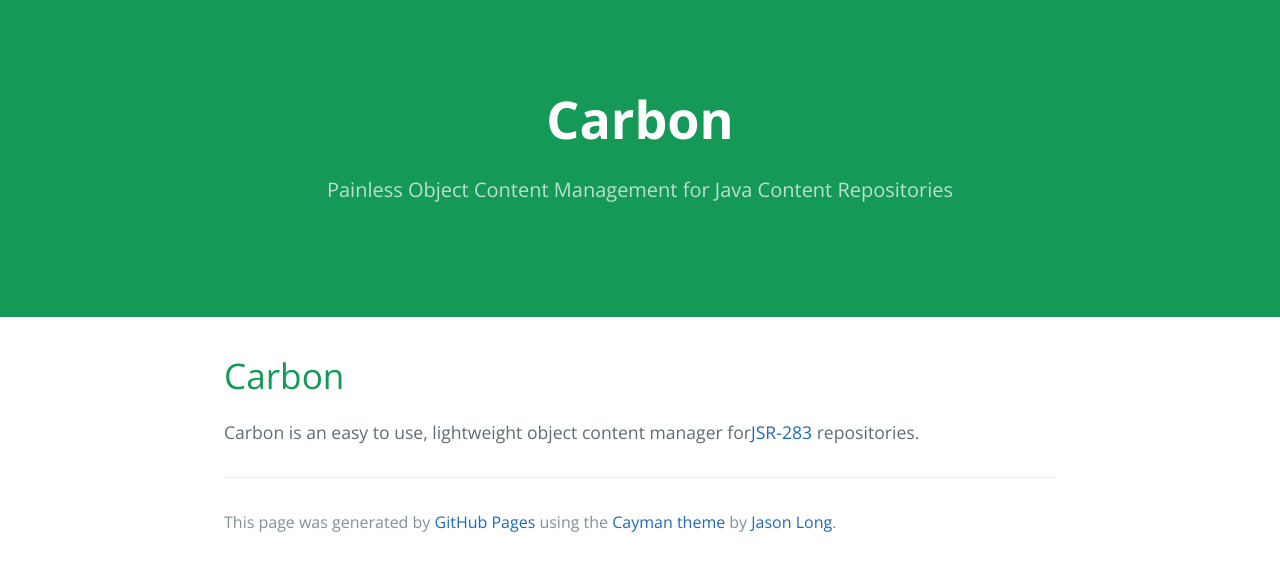
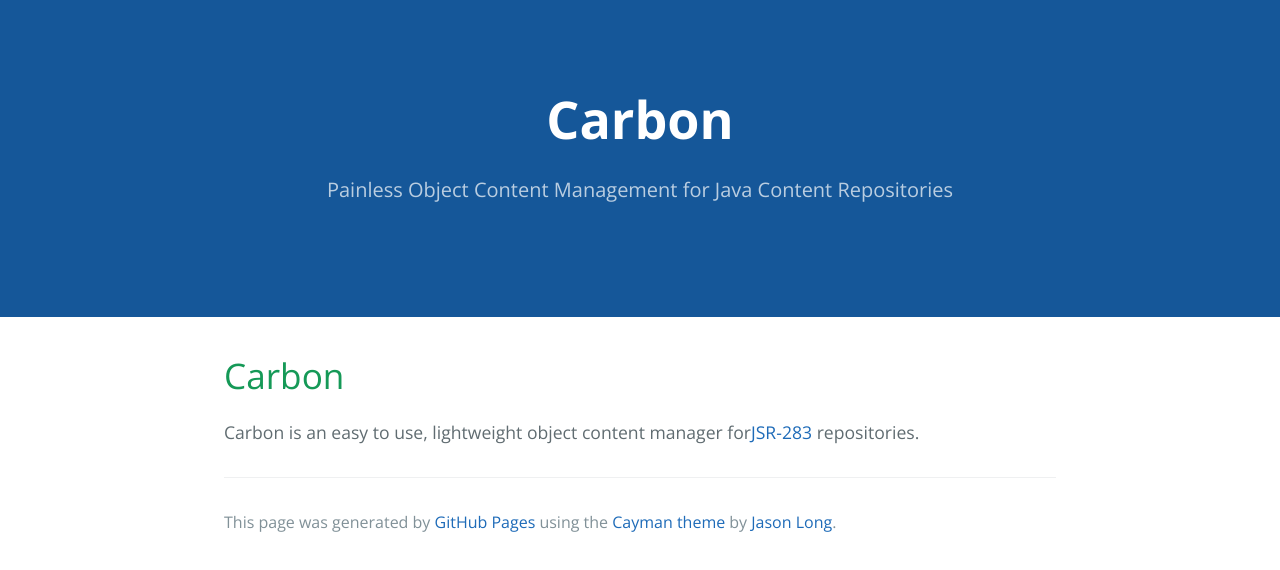
Before and after one commit to carbon-project/carbon-project.github.io, a plain HTML site: page index.html in a window 1280 px wide. Drawn offline with nearby package versions, Linux system fonts and the light colour scheme.

Commit message:
Update stylesheet.css

```diff
--- a/stylesheets/stylesheet.css
+++ b/stylesheets/stylesheet.css
@@ -56,7 +56,7 @@ a {
 .page-header {
   color: #fff;
   text-align: center;
-  background-color: #159957;
+  background-color: #155799;
    }
 
 @media screen and (min-width: 64em) {
```
